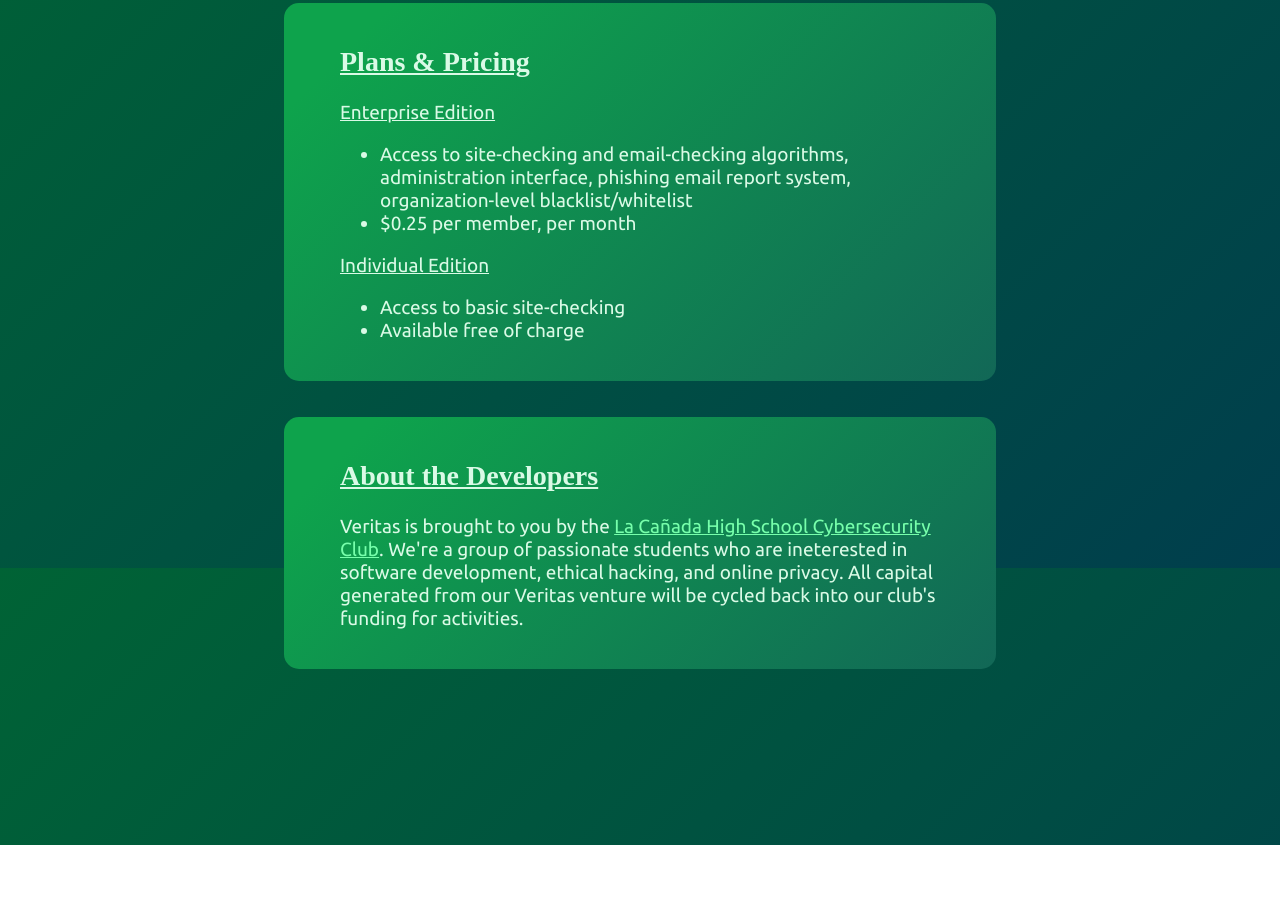
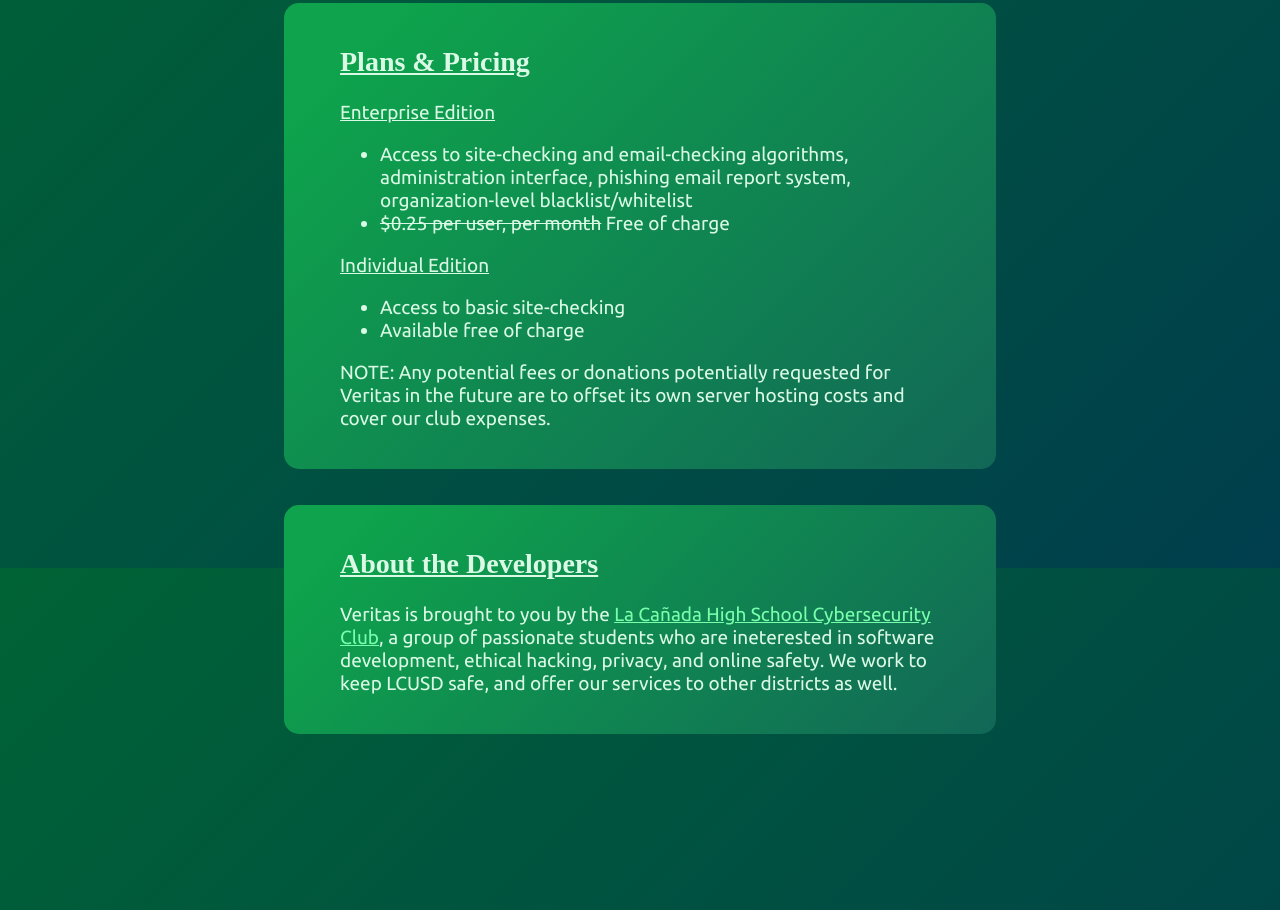
Before and after one commit to lchs-cybersecurity/lchs-cybersecurity-site, a plain HTML site: page veritas.html in a window 1280 px wide. Shown: the part 2632-3542 px from the top of the page. Before the commit the page ends 3477 px from the top, so only its background shows below. Drawn offline with Linux system fonts and the light colour scheme; a web font is replaced by a local one.

Commit message:
info tweaks

```diff
--- a/veritas.html
+++ b/veritas.html
@@ -28,7 +28,6 @@
                 <img src="https://raw.githubusercontent.com/lchs-cybersecurity/veritas-assets/master/billy.png" width=540><br>
                 <br>
 
-
                 <u>Mission Control</u>
                 <p>Veritas offers an admin interface that allows for the customization of an organization-level domain/address whitelist and blacklist (see above), as well as other toggleable features.</p>
 
@@ -48,7 +47,7 @@
                 <u>Enterprise Edition</u>
                 <ul>
                     <li>Access to site-checking and email-checking algorithms, administration interface, phishing email report system, organization-level blacklist/whitelist</li>
-                    <li>$0.25 per member, per month</li>
+                    <li><strike>$0.25 per user, per month</strike> Free of charge</li>
                 </ul>
 
                 <u>Individual Edition</u>
@@ -56,12 +55,14 @@
                     <li>Access to basic site-checking</li>
                     <li>Available free of charge</li>
                 </ul>
+
+                <p>NOTE: Any potential fees or donations potentially requested for Veritas in the future are to offset its own server hosting costs and cover our club expenses.</p>
             </div>
         </div>
 
         <div class="veritas-section">
             <h2 class="veritas-section-title">About the Developers</h2>
-            <p class="veritas-text">Veritas is brought to you by the <a href="index.html">La Cañada High School Cybersecurity Club</a>. We're a group of passionate students who are ineterested in software development, ethical hacking, and online privacy. All capital generated from our Veritas venture will be cycled back into our club's funding for activities.</p>
+            <p class="veritas-text">Veritas is brought to you by the <a href="index.html">La Cañada High School Cybersecurity Club</a>, a group of passionate students who are ineterested in software development, ethical hacking, privacy, and online safety. We work to keep LCUSD safe, and offer our services to other districts as well.</p>
         </div>
 
         <footer style="height:140px"></footer>
```
